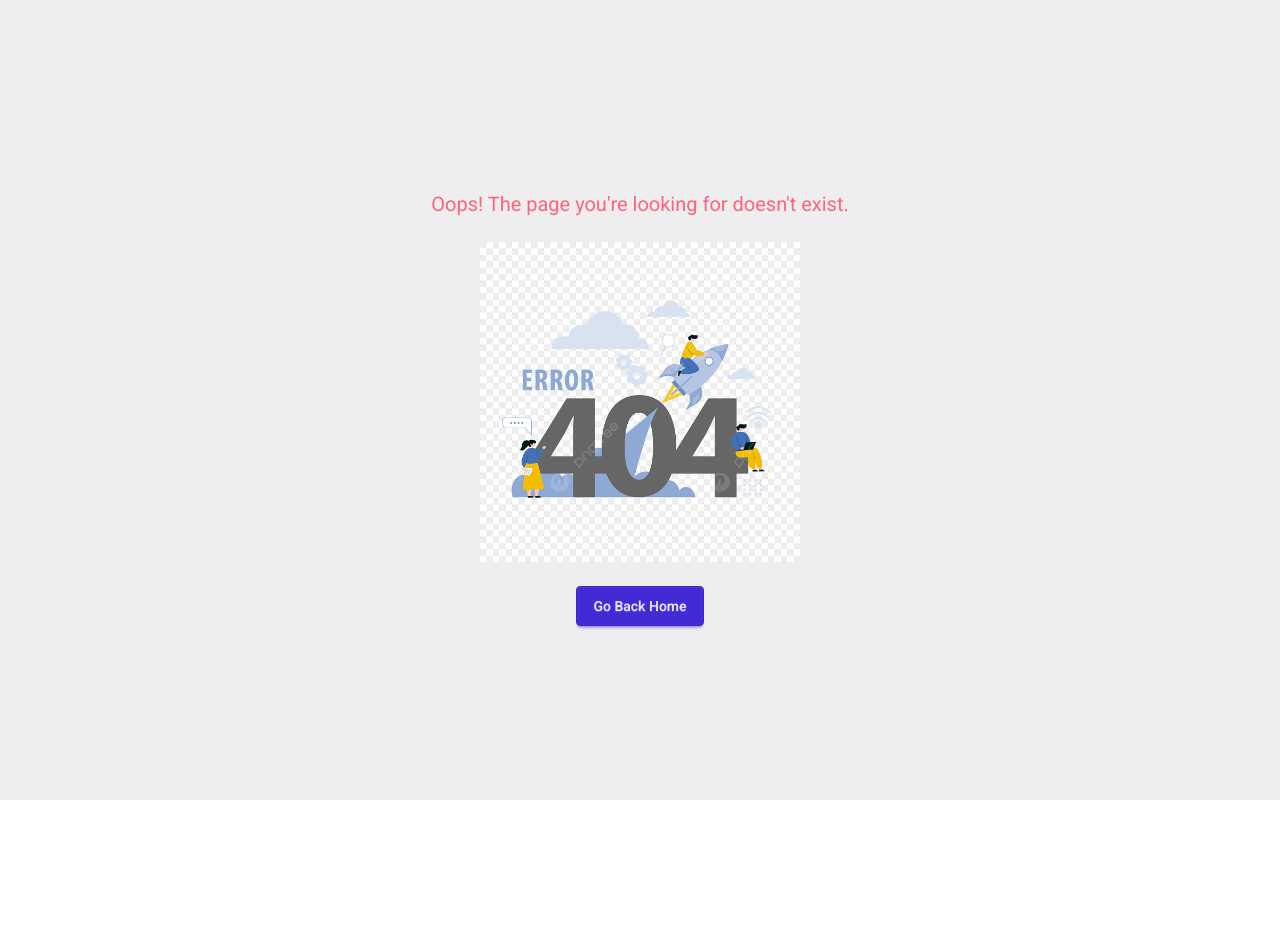
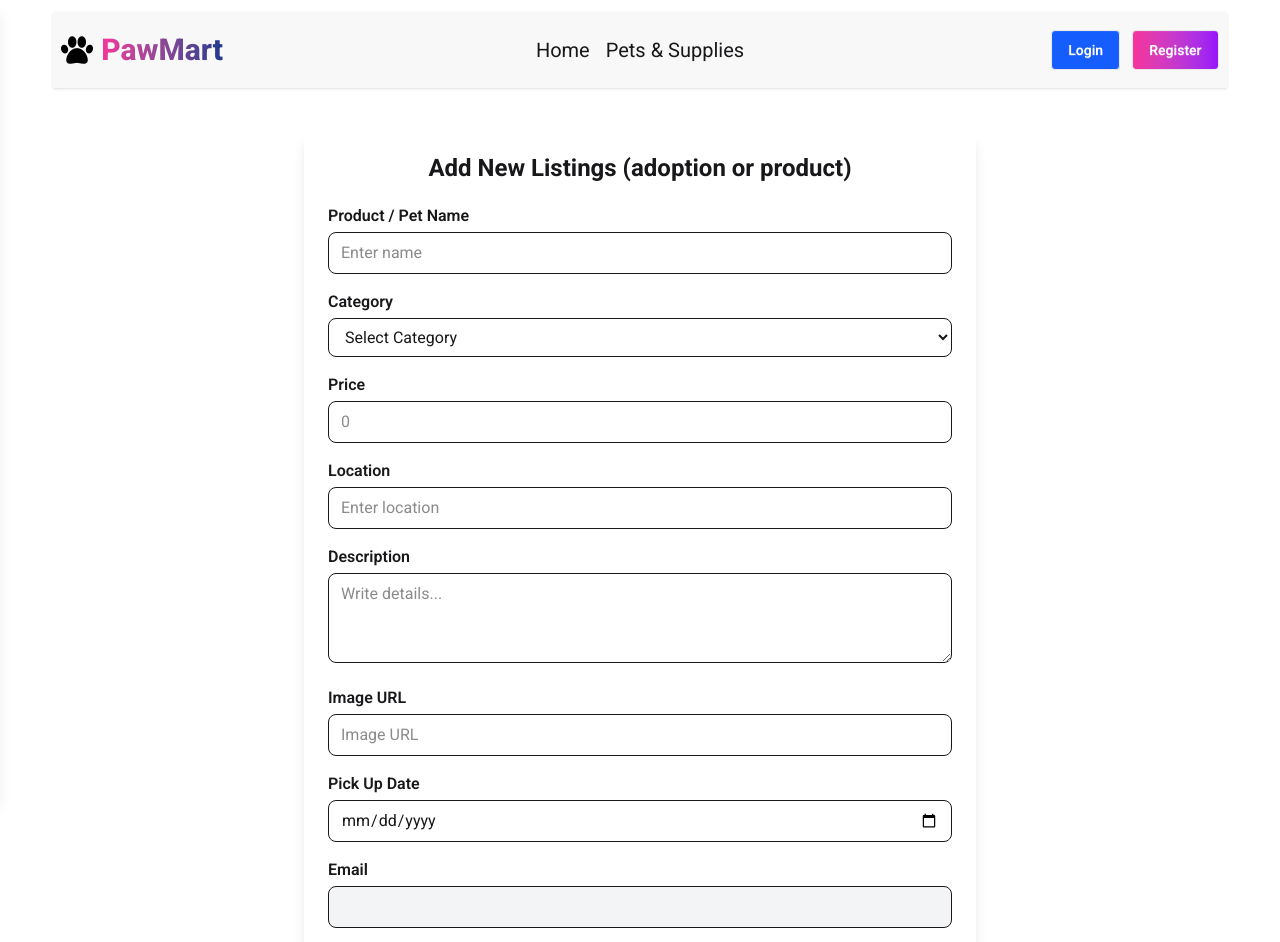
Before and after one commit to ripasarkar49/pawmart-client-side, a React (Vite) app: page /add-listing in a window 1280 px wide. Shown: the top 942 px of the page. Before the commit the page ends 800 px from the top, so only its background shows below. Built offline with nearby package versions, Linux system fonts and the light colour scheme; no server answers.

Commit message:
add listing

```diff
--- /dev/null
+++ b/src/components/CardDesign.jsx
@@ -0,0 +1,25 @@
+import React from 'react'
+
+const CardDesign = () => {
+    const { name, image, price, category, id,location} = pets;
+  return (
+    <div className="card bg-base-100  border shadow-sm hover:scale-105 transition ease-in-out">
+      <figure className="h-48 overflow-hidden">
+        <img className="w-full object-cover" src={image} alt="pets" />
+      </figure>
+      <div className="card-body">
+        <h2 className="card-title">{name}</h2>
+        <p>Category:{category}</p>
+        <p>Location:{location}</p>
+        <p>Price:${price}</p>
+        <div className="card-actions justify-end">
+          <button className="btn btn-outline">
+            Product Detsils
+          </button>
+        </div>
+      </div>
+    </div>
+  )
+}
+
+export default CardDesign
--- /dev/null
+++ b/src/components/PetAndSupplies.jsx
@@ -0,0 +1,17 @@
+import React from "react";
+import CardDesign from "./CardDesign";
+
+
+const toyPromise = fetch("/toys.json").then((res) => res.json());
+const PetAndSupplies = () => {
+  const petsData = use(toyPromise);
+  const supplier = petsData.slice(0, 3);
+  return (
+    <div>
+      <h2 className="font-bold text-3xl my-3 w-11/12 mx-auto ">Pets & Supplies</h2>
+      <CardDesign pets={supplier}></CardDesign>
+    </div>
+  );
+};
+
+export default PetAndSupplies;
--- /dev/null
+++ b/src/components/PetSuppliesData.jsx
@@ -0,0 +1,14 @@
+import React, { Suspense, use } from 'react'
+import CardDesign from './CardDesign';
+const petPromise = fetch("/toys.json").then((res) => res.json());
+const PetSuppliesData = () => {
+     const petsData = use(petPromise);
+  return (
+    <div>
+      <Suspense fallback={<span className="loading loading-bars loading-md"></span>}>
+       <CardDesign pets={petsData} /></Suspense>
+    </div>
+  )
+}
+
+export default PetSuppliesData
--- a/src/components/Slider.jsx
+++ b/src/components/Slider.jsx
@@ -56,7 +56,7 @@ const Slider = () => {
                 <img
                   src={slide.img}
                   alt={`Slide ${index + 1}`}
-                  className="w-full h-[250px] sm:h-[350px] md:h-[450px] lg:h-[550px] object-cover rounded-lg filter brightness-40"
+                  className="w-full h-[250px] sm:h-[350px] md:h-[450px] lg:h-[550px] object-cover rounded-lg filter brightness-60"
                 />
                 <div className="absolute inset-0 flex items-center justify-center">
                   <h2 className="text-white text-lg sm:text-2xl md:text-3xl lg:text-4xl font-bold text-center px-4">
--- /dev/null
+++ b/src/pages/AddListing.jsx
@@ -0,0 +1,149 @@
+import React, { useContext } from "react";
+import Navbar from "../components/Navbar";
+import Footer from "../components/Footer";
+import { AuthContext } from "../Provider/AuthProvider";
+
+const AddListing = () => {
+  const { user } = useContext(AuthContext);
+  const handleSubmit = (e) => {
+    e.preventDefault();
+    const form = e.target;
+    const name = form.name.value;
+    const category = form.category.value;
+    const price = form.price.value;
+    const location = form.location.value;
+    const description = form.description.value;
+    const image = form.image.value;
+    const date = form.date.value;
+    const email = form.email.value;
+    const formData = {
+      name,
+      category,
+      price,
+      location,
+      description,
+      image,
+      date,
+      email,
+    };
+    console.log(formData);
+
+  };
+  return (
+    <div>
+      <Navbar></Navbar>
+      <div className="max-w-2xl mx-auto my-10 bg-white shadow-lg rounded-xl p-6">
+        <h2 className="text-2xl font-bold mb-5 text-center">
+          Add New Listings (adoption or product)
+        </h2>
+
+        <form onSubmit={handleSubmit} className="space-y-4">
+          {/* Product/Pet Name */}
+          <div>
+            <label className="block font-semibold mb-1">
+              Product / Pet Name
+            </label>
+            <input
+              type="text"
+              name="name"
+              className="w-full border rounded-lg px-3 py-2 focus:outline-none focus:ring focus:ring-blue-300"
+              placeholder="Enter name"
+            />
+          </div>
+
+          {/* Category */}
+          <div>
+            <label className="block font-semibold mb-1">Category</label>
+            <select
+              name="category"
+              className="w-full border rounded-lg px-3 py-2 focus:outline-none focus:ring focus:ring-blue-300"
+            >
+              <option value="">Select Category</option>
+              <option>Pets</option>
+              <option>pets Food</option>
+              <option>Accessories</option>
+              <option>pet Care Products</option>
+            </select>
+          </div>
+
+          {/* Price */}
+          <div>
+            <label className="block font-semibold mb-1">Price</label>
+            <input
+              type="number"
+              name="price"
+              className="w-full border rounded-lg px-3 py-2 focus:outline-none focus:ring focus:ring-blue-300"
+              placeholder="0"
+            />
+          </div>
+
+          {/* Location */}
+          <div>
+            <label className="block font-semibold mb-1">Location</label>
+            <input
+              type="text"
+              name="location"
+              className="w-full border rounded-lg px-3 py-2 focus:outline-none focus:ring focus:ring-blue-300"
+              placeholder="Enter location"
+            />
+          </div>
+
+          {/* Description */}
+          <div>
+            <label className="block font-semibold mb-1">Description</label>
+            <textarea
+              name="description"
+              className="w-full border rounded-lg px-3 py-2 focus:outline-none focus:ring focus:ring-blue-300"
+              rows="3"
+              placeholder="Write details..."
+            ></textarea>
+          </div>
+
+          {/* Image URL */}
+          <div>
+            <label className="block font-semibold mb-1">Image URL</label>
+            <input
+              type="url"
+              name="image"
+              className="w-full border rounded-lg px-3 py-2 focus:outline-none focus:ring focus:ring-blue-300"
+              placeholder="Image URL"
+            />
+          </div>
+
+          {/* Date (Pick Up) */}
+          <div>
+            <label className="block font-semibold mb-1">Pick Up Date</label>
+            <input
+              type="date"
+              name="date"
+              className="w-full border rounded-lg px-3 py-2 focus:outline-none focus:ring focus:ring-blue-300"
+            />
+          </div>
+
+          {/* Email (Readonly) */}
+          <div>
+            <label className="block font-semibold mb-1">Email</label>
+            <input
+              type="email"
+              name="email"
+              value={user?.email}
+              readOnly
+              className="w-full border rounded-lg px-3 py-2 bg-gray-100 cursor-not-allowed"
+            />
+          </div>
+
+          {/* Submit */}
+          <button
+            type="submit"
+            className="w-full bg-blue-600 text-white py-2 rounded-lg font-semibold hover:bg-blue-700 duration-200"
+          >
+            Submit
+          </button>
+        </form>
+      </div>
+      <Footer></Footer>
+    </div>
+  );
+};
+
+export default AddListing;
--- a/src/routes/Router.jsx
+++ b/src/routes/Router.jsx
@@ -11,6 +11,7 @@ import PrivateRoutes from "../Provider/PrivateRoutes";
 import Loading from "../pages/Loading";
 import ForgetPassword from "../pages/ForgetPassword";
 import NotFound from "../pages/NotFound";
+import AddListing from "../pages/AddListing";
 
 const router = createBrowserRouter([
   {
@@ -66,6 +67,10 @@ const router = createBrowserRouter([
     element: <ForgetPassword></ForgetPassword>,
   },
   {
+    path: "/add-listing",
+    element: <AddListing></AddListing>,
+  },
+  {
     path: "/*",
     element: <NotFound></NotFound>,
   },
```
